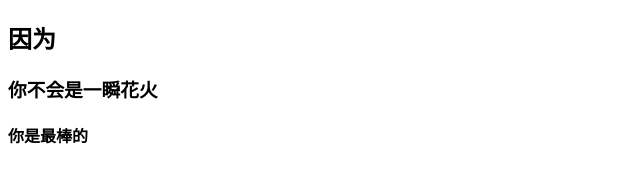
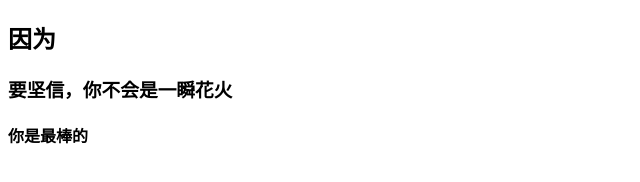
Before and after one commit to xsranOwn/xsranown.github.io, a plain HTML site: page index.html in a window 1280 px wide. Shown: the whole page, without its empty margins (0-640 px from the left). Drawn offline with Linux system fonts and the light colour scheme.

Commit message:
Update index.html

```diff
--- a/index.html
+++ b/index.html
@@ -6,7 +6,7 @@
 </head>
 <body>
 <h2>因为</h2>
-<h3>你不会是一瞬花火</h3>
+<h3>要坚信，你不会是一瞬花火</h3>
 <h4>你是最棒的</h4>
 </body>
 </html>
```
